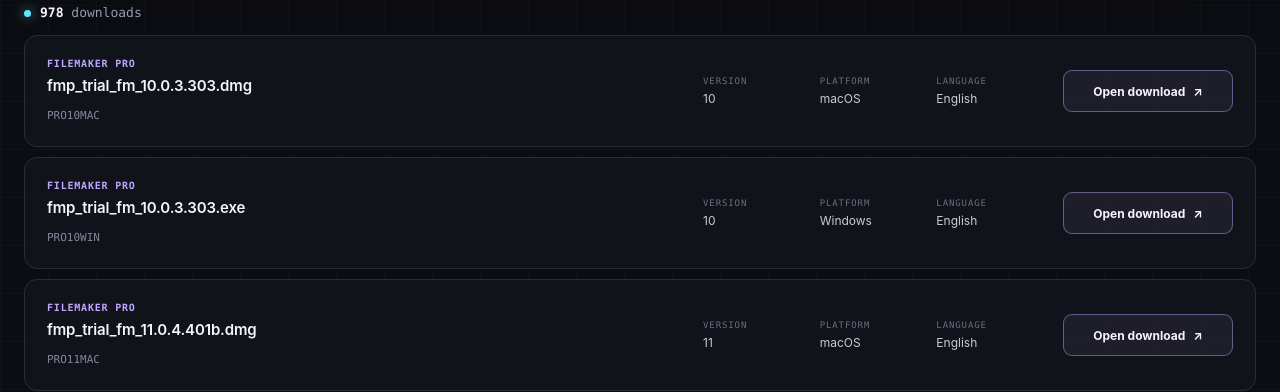
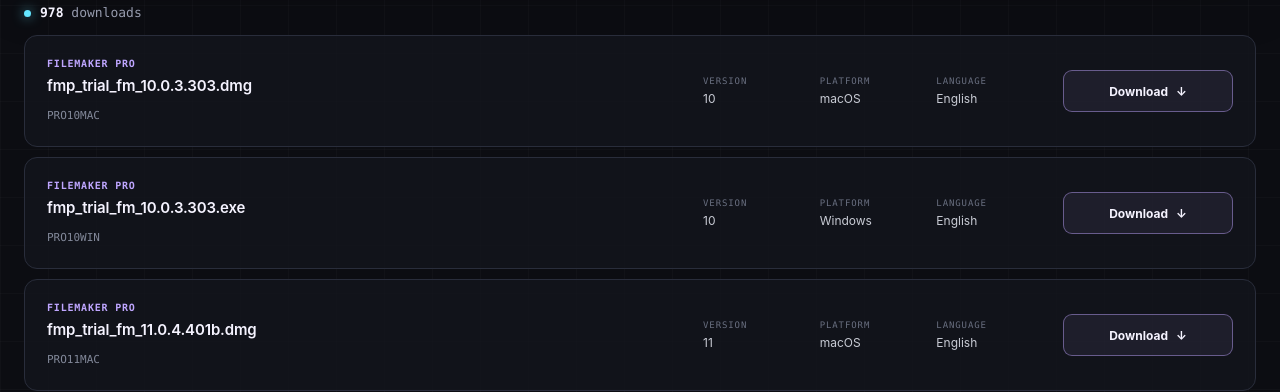
Before and after one commit to ariley/fmdownload, a React (Vite) app: page / in a window 1280 px wide. Shown: the part 427-819 px from the top of the page. Built offline with nearby package versions, Linux system fonts and the light colour scheme.

Commit message:
fix: download files without opening new tabs

```diff
--- a/src/App.tsx
+++ b/src/App.tsx
@@ -352,11 +352,9 @@
                   <a
                     className="download-link"
                     href={entry.url}
-                    target="_blank"
-                    rel="noreferrer"
-                    aria-label={`Open download for ${entry.file} in a new tab`}
+                    aria-label={`Download ${entry.file}`}
                   >
-                    Open download <span aria-hidden="true">↗</span>
+                    Download <span aria-hidden="true">↓</span>
                   </a>
                 </article>
               ))}
```
